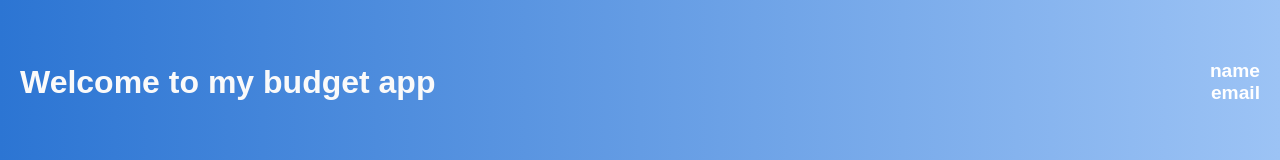
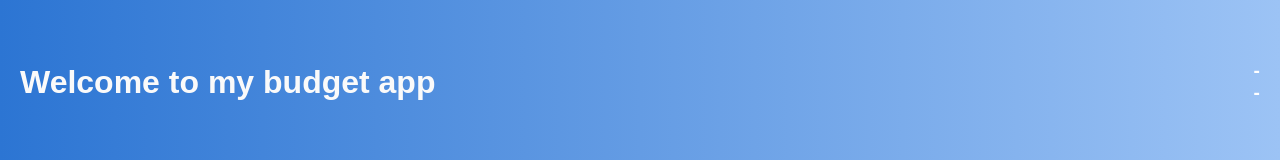
Before and after one commit to Gibbsforce/alkemyChallengeFullstackJS, a React (Vite) app in the folder client/: page / in a window 1280 px wide. Shown: the top 160 px of the page. Built offline with nearby package versions, Linux system fonts and the light colour scheme.

Commit message:
log out added

```diff
--- a/client/src/components/Header/index.jsx
+++ b/client/src/components/Header/index.jsx
@@ -33,12 +33,12 @@ const Header = ({ welcome, btnText, btnCallback }) => {
                         }
                         {
                             <li>
-                                <strong>{name || "name"}</strong>
+                                <strong>{name || "-"}</strong>
                             </li>
                         }
                         {
                             <li>
-                                <strong>{email || "email"}</strong>
+                                <strong>{email || "-"}</strong>
                             </li>
                         }
                 </ul>
--- a/client/src/pages/Home.jsx
+++ b/client/src/pages/Home.jsx
@@ -1,6 +1,8 @@
 // Hooks
-import { useState } from "react"
+import { useState, useContext } from "react"
 import { useNavigate } from "react-router-dom"
+// Context
+import { UserContext } from "../contexts/UserContext"
 // Modals
 import AddBudget from "../modals/AddBudget"
 // Components
@@ -8,15 +10,24 @@ import Header from "../components/Header"
 import Body from "../components/Body"
 import Button from "../components/Button"
 const Home = () => {
+
+    const [_, setToken] = useContext(UserContext)
+
     const navigate = useNavigate()
     const toExpenses = () => navigate("/expenses")
     const toIncomes = () => navigate("/incomes")
     const [modalAdd, setModalAdd] = useState(Boolean)
+
+    const logOut = () => {
+        setToken(null)
+    }
+
     return (
         <>
             <Header
                 welcome="Home"
                 btnText="Log Out"
+                btnCallback={logOut}
             />
             <AddBudget
                 modal={modalAdd}
```
